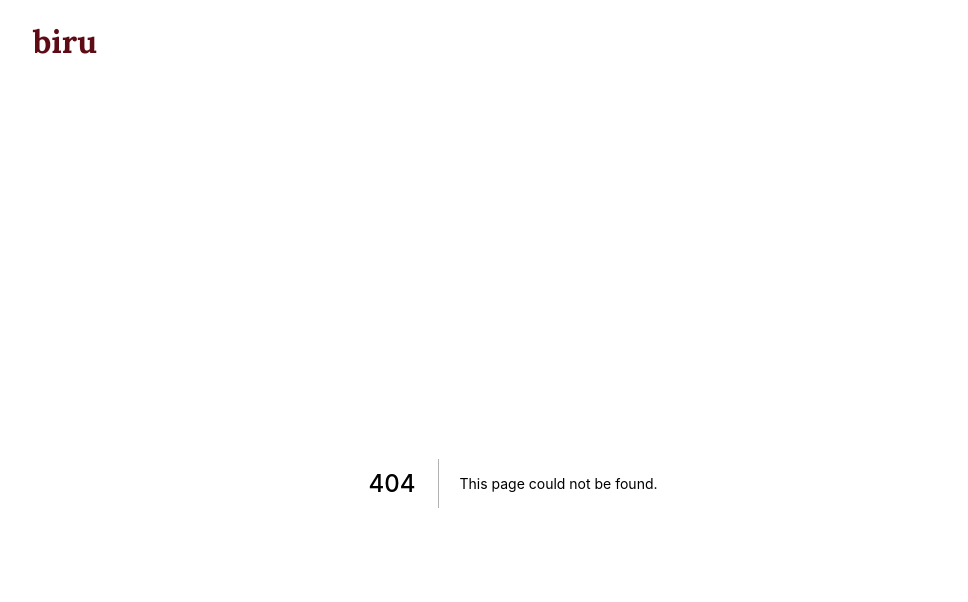
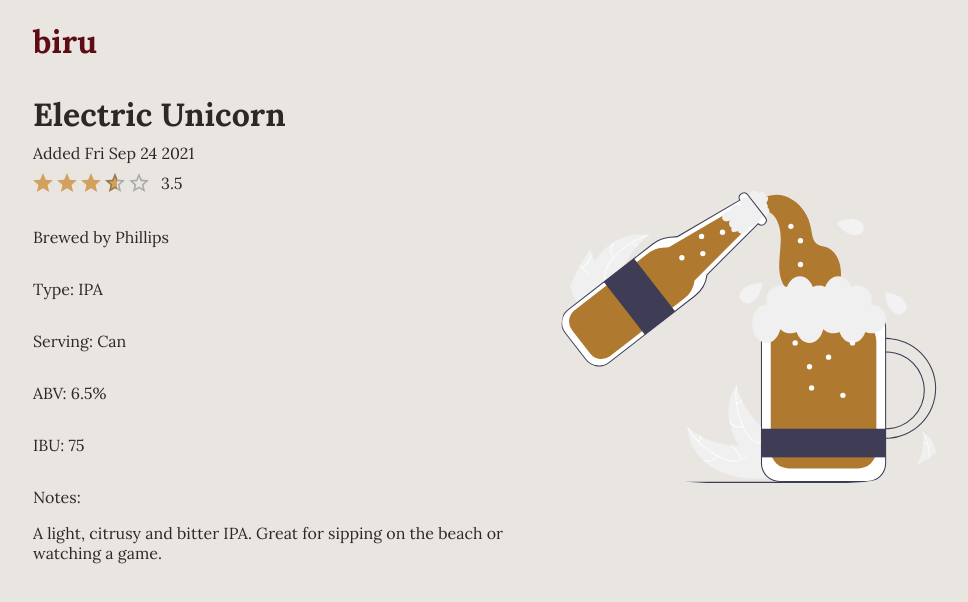
Before and after one commit to janetxinli/biru, a Next.js app in the folder client/: page /beer/1 in a window 1280 px wide. Before the commit this address had no page. Shown: the top 602 px of the page, without its empty margins (127-1095 px from the left). Built offline with nearby package versions, Linux system fonts and the light colour scheme.

Commit message:
single beer view

```diff
--- /dev/null
+++ b/client/src/pages/beer/[id].js
@@ -0,0 +1,57 @@
+import React from "react";
+import { Rating } from "@mui/material";
+import styles from "../../styles/Beer.module.scss";
+
+// TODO: find icons
+
+export default function Beer({ beer }) {
+  return (
+    <article className={`df df-fc ${styles.beerCard}`}>
+      <img src="/undraw_beer.svg" className={styles.beerImage} />
+      <section className={styles.beerInfo}>
+        <h2>{beer.name}</h2>
+        <p className={styles.dateAdded}>Added {beer.added}</p>
+        <div className={`df df-ai-c ${styles.rating}`}>
+          <Rating
+            name="beer-rating"
+            value={parseFloat(beer.rating)}
+            precision={0.5}
+            readOnly
+          />
+          <p>{beer.rating}</p>
+        </div>
+        <div className={styles.beerDetails}>
+          <p>Brewed by {beer.brewer}</p>
+          <p>Type: {beer.beerType}</p>
+          <p>Serving: {beer.servingType}</p>
+          <p>ABV: {beer.abv}%</p>
+          {beer.ibu && <p>IBU: {beer.ibu}</p>}
+          {beer.notes && (
+            <div>
+              <p className={styles.beerNotesTitle}>Notes:</p>
+              <p>{beer.notes}</p>
+            </div>
+          )}
+        </div>
+      </section>
+    </article>
+  );
+}
+
+export async function getServerSideProps(ctx) {
+  const { id } = ctx.params;
+  const res = await await fetch("http://localhost:3000/data.json");
+  const data = await res.json();
+  const beer = data.beers.find((b) => b.id === parseInt(id));
+  if (!beer) {
+    return {
+      notFound: true,
+    };
+  }
+
+  return {
+    props: {
+      beer,
+    },
+  };
+}
--- /dev/null
+++ b/client/src/styles/Beer.module.scss
@@ -0,0 +1,72 @@
+@import "variables";
+
+.beerCard {
+  p {
+    margin: 0;
+  }
+
+  .beerImage {
+    width: 100%;
+    max-width: 400px;
+    align-self: flex-end;
+    border-radius: 50pc;
+    object-fit: cover;
+
+    @media (min-width: $mdscreen) {
+      width: 45%;
+      max-width: 520px;
+      align-self: center;
+    }
+  }
+
+  .beerInfo {
+    @media (min-width: $mdscreen) {
+      order: -1;
+      width: 53%;
+      border-radius: 6px;
+    }
+  }
+
+  .dateAdded {
+    margin-bottom: 0.5em;
+  }
+
+  .rating {
+    p {
+      display: inline;
+      padding-left: 0.5em;
+    }
+  }
+
+  h2 {
+    font-size: 2rem;
+    margin-bottom: 0.25em;
+
+    @media (min-width: $mdscreen) {
+      margin-top: 0;
+    }
+  }
+
+  .beerDetails {
+    margin-top: 1em;
+
+    // &>*:not(:last-child) {
+    //   border-bottom: 1px solid darken($bone, 10%);
+    // }
+
+    p {
+      padding: 1em 0;
+    }
+
+    .beerNotesTitle {
+      padding-bottom: 0;
+    }
+  }
+
+  @media (min-width: $mdscreen) {
+    flex-direction: row;
+    justify-content: space-between;
+    align-items: flex-start;
+    margin-top: 2em;
+  }
+}
```
